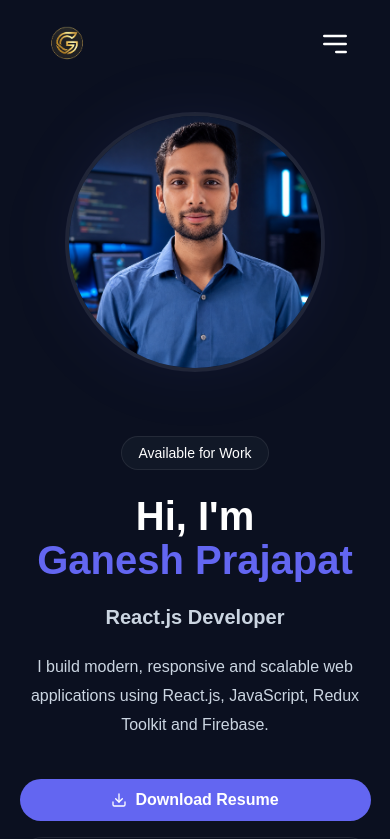
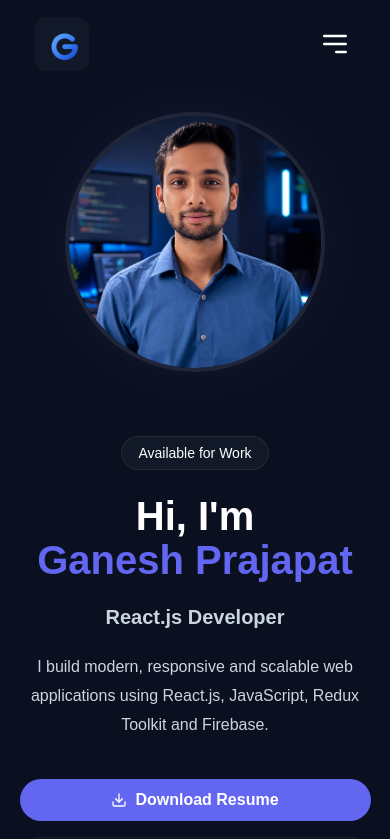
Before and after one commit to Ganeshprajapat1/portfolio, a React (Vite) app: page / in a window 390 px wide. Shown: the top 839 px of the page. Built offline with nearby package versions, Linux system fonts and the light colour scheme.

Commit message:
change logo and url name

```diff
--- a/index.html
+++ b/index.html
@@ -2,9 +2,9 @@
 <html lang="en">
   <head>
     <meta charset="UTF-8" />
-    <link rel="icon" type="image/svg+xml" href="/src/assets/icons/portfolio_logo.png" />
+    <link rel="icon" type="image/svg+xml" href="/src/assets/images/profile.png" />
     <meta name="viewport" content="width=device-width, initial-scale=1.0" />
-    <title>portfolio</title>
+    <title>Portfolio</title>
   </head>
   <body>
     <div id="root"></div>
--- a/src/components/Navbar/Navbar.css
+++ b/src/components/Navbar/Navbar.css
@@ -62,8 +62,8 @@
 }
 
 .navbar__logo-img {
-  width: 104px;
-  height: 104px;
+  width: 46px;
+  height: 46px;
 
   object-fit: contain;
 
@@ -76,8 +76,8 @@
 
 @media (max-width: 768px) {
   .navbar__logo-img {
-    width: 64px;
-    height: 64px;
+    width: 54px;
+    height: 54px;
   }
 }
 
```
Also changed, not shown: src/assets/icons/G_logo.png.
